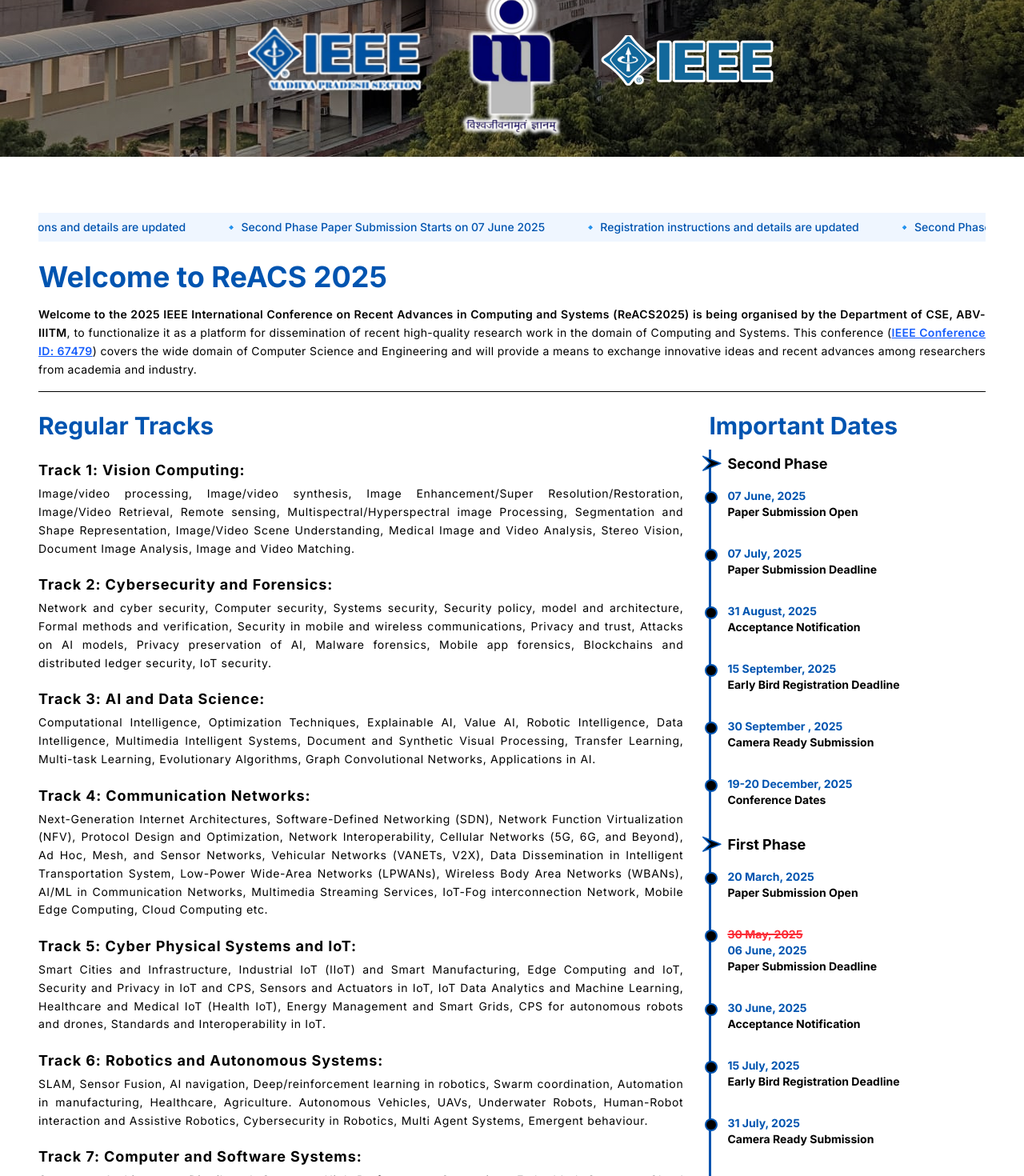
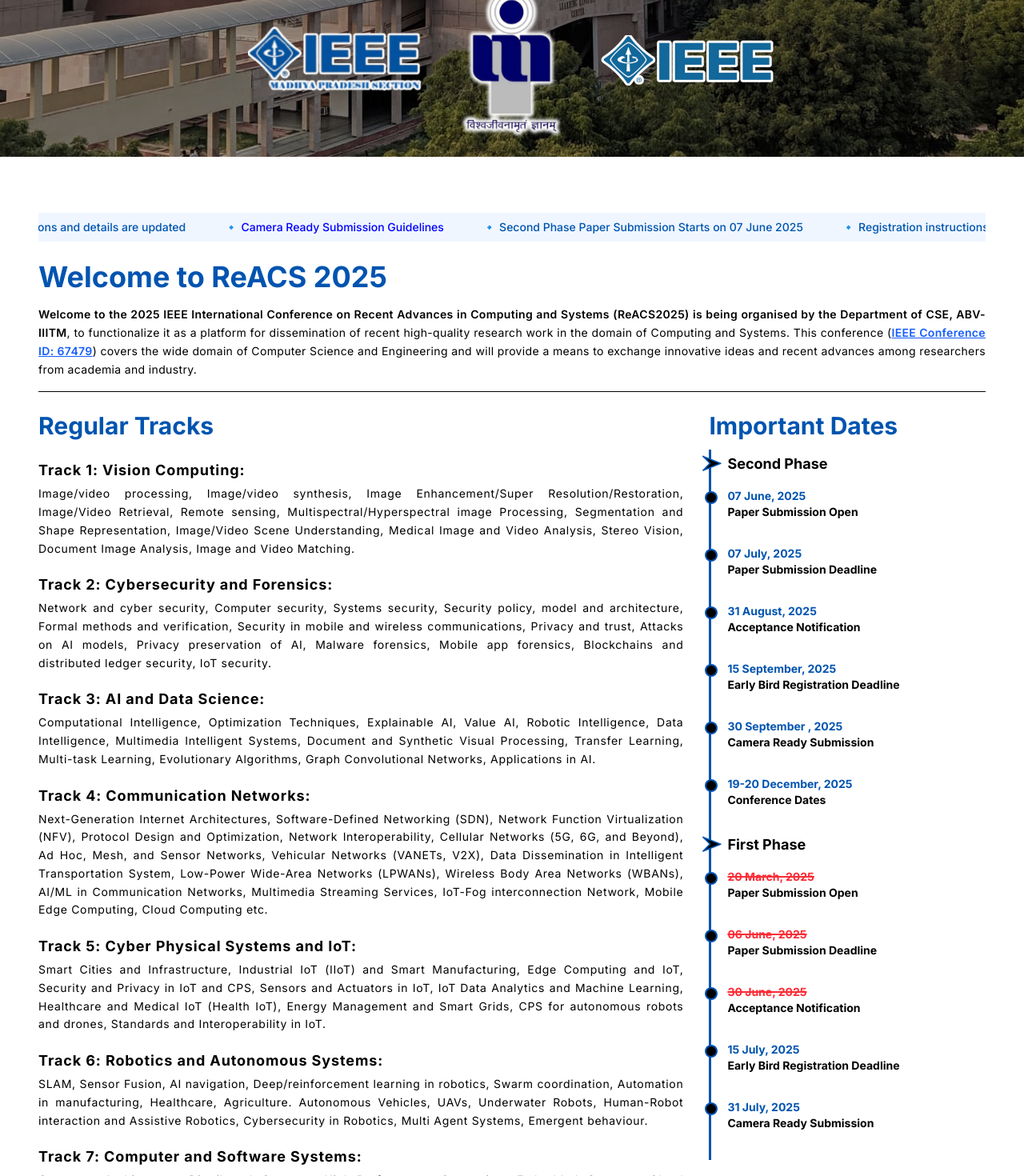
Before and after one commit to dewani12/ReACS_2025, a React (Vite) app in the folder frontend/: page / in a window 1280 px wide. Shown: the part 454-1924 px from the top of the page at 80% size. Built offline with nearby package versions, Linux system fonts and the light colour scheme.

Commit message:
update: modify submission dropdown items and update registration deadlines

```diff
--- a/frontend/src/components/HeroSection.jsx
+++ b/frontend/src/components/HeroSection.jsx
@@ -32,8 +32,8 @@
   ];
 
   const submissionDropdownItems = [
+    { name: "Second Phase Paper Submission", path: "/submission" },
     { name: "Camera Ready Submission", path: "/crs" },
-    { name: "Submission", path: "/submission" },
   ]
 
   const toggleMenu = () => {
--- a/frontend/src/components/MainSection.jsx
+++ b/frontend/src/components/MainSection.jsx
@@ -37,22 +37,27 @@
         },
     ]
     const updates = [
-        {text:"Registration instructions and details are updated",
-        url: "/registration",
+        {
+            text: "Registration instructions and details are updated",
+            url: "/registration",
         },
         // {text:"First Phase Paper Submission Link",
         // url: "https://cmt3.research.microsoft.com/User/Login?ReturnUrl=%2FReACS2025%2F",
         // style: ""},
         // {text:"Final Extended Paper Submission Deadline 06 June 2025"},
-
-        {text:"Second Phase Paper Submission Starts on 07 June 2025"},
+        {
+            text: "Camera Ready Submission Guidelines",
+            url: "/crs",
+            style: "color: blue;"
+        },
+        { text: "Second Phase Paper Submission Starts on 07 June 2025" },
         // {text:"Call for Papers Brochure", url: "https://reacs2025.s3.ap-south-1.amazonaws.com/CFP_Brochure.pdf"}
     ]
 
     return (
         <div className="inter primary-bg text-cl py-2 px-4 md:px-12 sm:py-4 mt-12 md:py-8 max-w-[1280px] mx-auto">
             <div className="pb-6">
-                <Marquee updates={updates}/>
+                <Marquee updates={updates} />
             </div>
 
             <div className="mb-6 pb-4 border-b-1">
--- a/frontend/src/components/Marquee.jsx
+++ b/frontend/src/components/Marquee.jsx
@@ -1,9 +1,21 @@
+// Marquee.js
+
+function parseStyle(styleString) {
+    return styleString.split(";").reduce((acc, style) => {
+        const [key, value] = style.split(":");
+        if (key && value) {
+            const formattedKey = key.trim().replace(/-([a-z])/g, (_, char) => char.toUpperCase());
+            acc[formattedKey] = value.trim();
+        }
+        return acc;
+    }, {});
+}
+
 function Marquee({ updates }) {
     return (
         <div className="w-full bg-blue-50 overflow-hidden whitespace-nowrap relative">
-            <div className={`marquee-track flex gap-12 py-2 px-4 text-[#0054B0] text-sm font-medium`}>
-                {/* Duplicate items for seamless scroll */}
-                {[...updates, ...updates].map((item, idx) => (
+            <div className="marquee-track flex gap-12 py-2 px-4 text-[#0054B0] text-sm font-medium">
+                {[...updates, ...updates].map((item, idx) =>
                     item.url ? (
                         <a
                             key={idx}
@@ -11,15 +23,20 @@
                             className="shrink-0 hover:underline hover:text-blue-600 transition-colors"
                             target={item.url.startsWith("http") ? "_blank" : "_self"}
                             rel="noopener noreferrer"
+                            style={item.style ? parseStyle(item.style) : {}}
                         >
                             🔹 {item.text}
                         </a>
                     ) : (
-                        <span key={idx} className={`${item.styles} shrink-0`}>
+                        <span
+                            key={idx}
+                            className="shrink-0"
+                            style={item.style ? parseStyle(item.style) : {}}
+                        >
                             🔹 {item.text}
                         </span>
                     )
-                ))}
+                )}
             </div>
 
             <style jsx>{`
--- a/frontend/src/components/Navbar.jsx
+++ b/frontend/src/components/Navbar.jsx
@@ -34,8 +34,8 @@
   ];
 
   const submissionDropdownItems = [
+    { name: "Second Phase Paper Submission", path: "/submission" },
     { name: "Camera Ready Submission", path: "/crs" },
-    { name: "Submission", path: "/submission" },
   ]
 
   useEffect(() => {
--- a/frontend/src/components/Timeline.jsx
+++ b/frontend/src/components/Timeline.jsx
@@ -3,18 +3,18 @@
 const TimeLine = () => {
     const FirstPhaseEvents = [
         {
-            newDate: "20 March, 2025",
+            oldDate: "20 March, 2025",
             label: "Paper Submission Open",
             done: false,
         },
         {
-            oldDate: "30 May, 2025",
-            newDate: "06 June, 2025",
+            // oldDate: "30 May, 2025",
+            oldDate: "06 June, 2025",
             label: "Paper Submission Deadline",
             done: false,
         },
         {
-            newDate: "30 June, 2025",
+            oldDate: "30 June, 2025",
             label: "Acceptance Notification",
             done: false,
         },
--- a/frontend/src/pages/Registration.jsx
+++ b/frontend/src/pages/Registration.jsx
@@ -10,8 +10,8 @@
           <div className="text-2xl font-semibold">Important Dates (first-phase)</div>
           <ul className="mt-2 ml-5 list-disc space-y-2 text-sm">
             <li><span className="font-semibold">Deadline for Early Bird Registration:</span> 15 July 2025</li>
-            <li><span className="font-semibold">Deadline for Camera-Ready Submission:</span> 25 July 2025</li>
-            <li><span className="font-semibold">All Registration Deadlines Close On:</span> 25 July 2025</li>
+            <li><span className="font-semibold">Deadline for Camera-Ready Submission:</span> 31 July 2025</li>
+            <li><span className="font-semibold">All Registration Deadlines Close On:</span> 31 July 2025</li>
           </ul>
         </div>
         <div className="pb-5">
@@ -43,8 +43,8 @@
         <div className="pb-5">
           <div className="text-2xl font-semibold">Registration Queries</div>
           <div className="text-sm ml-5 mt-2"><p>For any queries regarding registration, kindly contact:</p>
-            <p>Dr. Avadh Kirshor, Finance and Sponsorship Chair, ReACS 2025</p>
-            <p>📧 Email: akishor@iiitm.ac.in</p>
+            <p> Registration team, ReACS 2025</p>
+            <p>📧 Email: reacs2025@iiitm.ac.in</p>
           </div>
         </div>
         <div className="pb-5">
```
